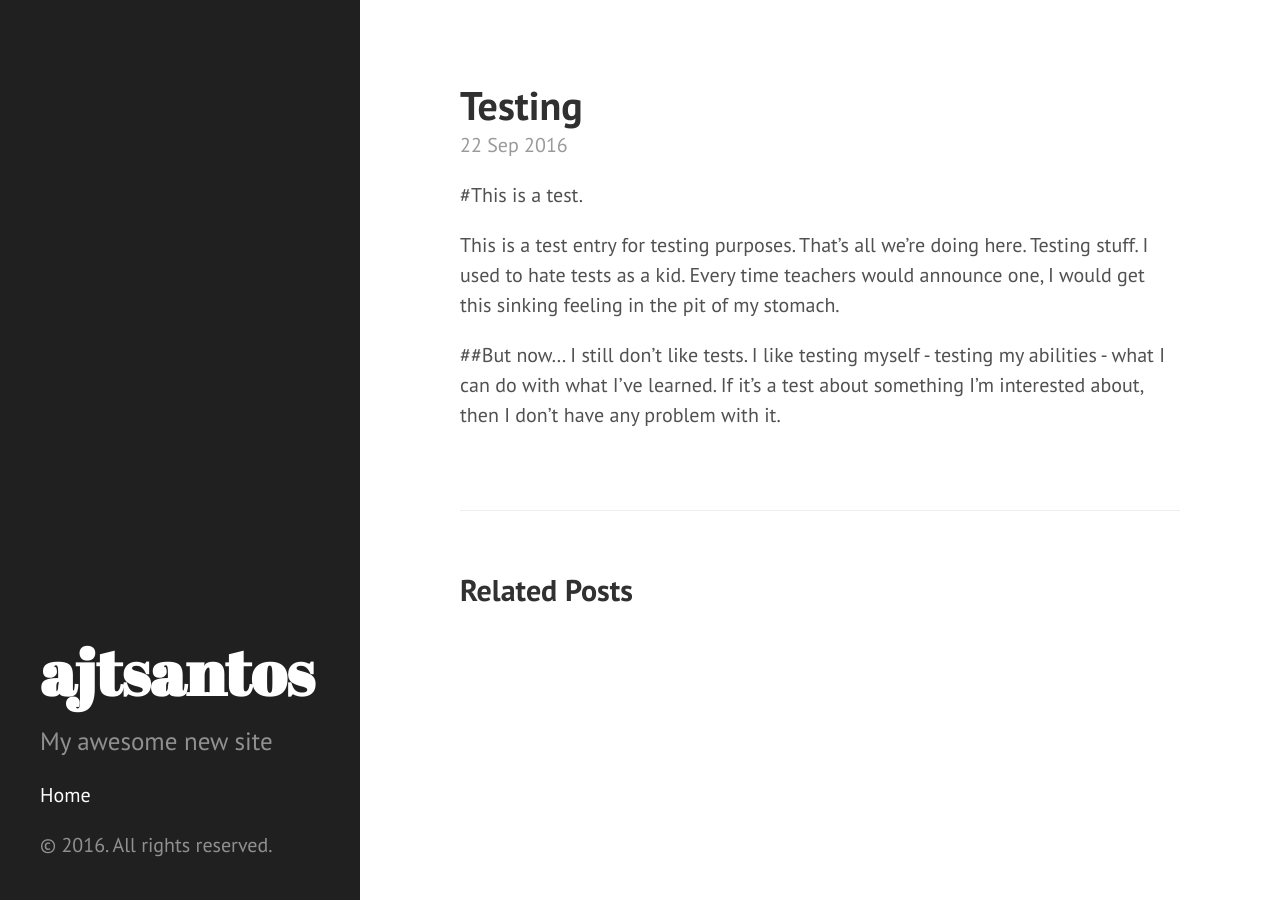
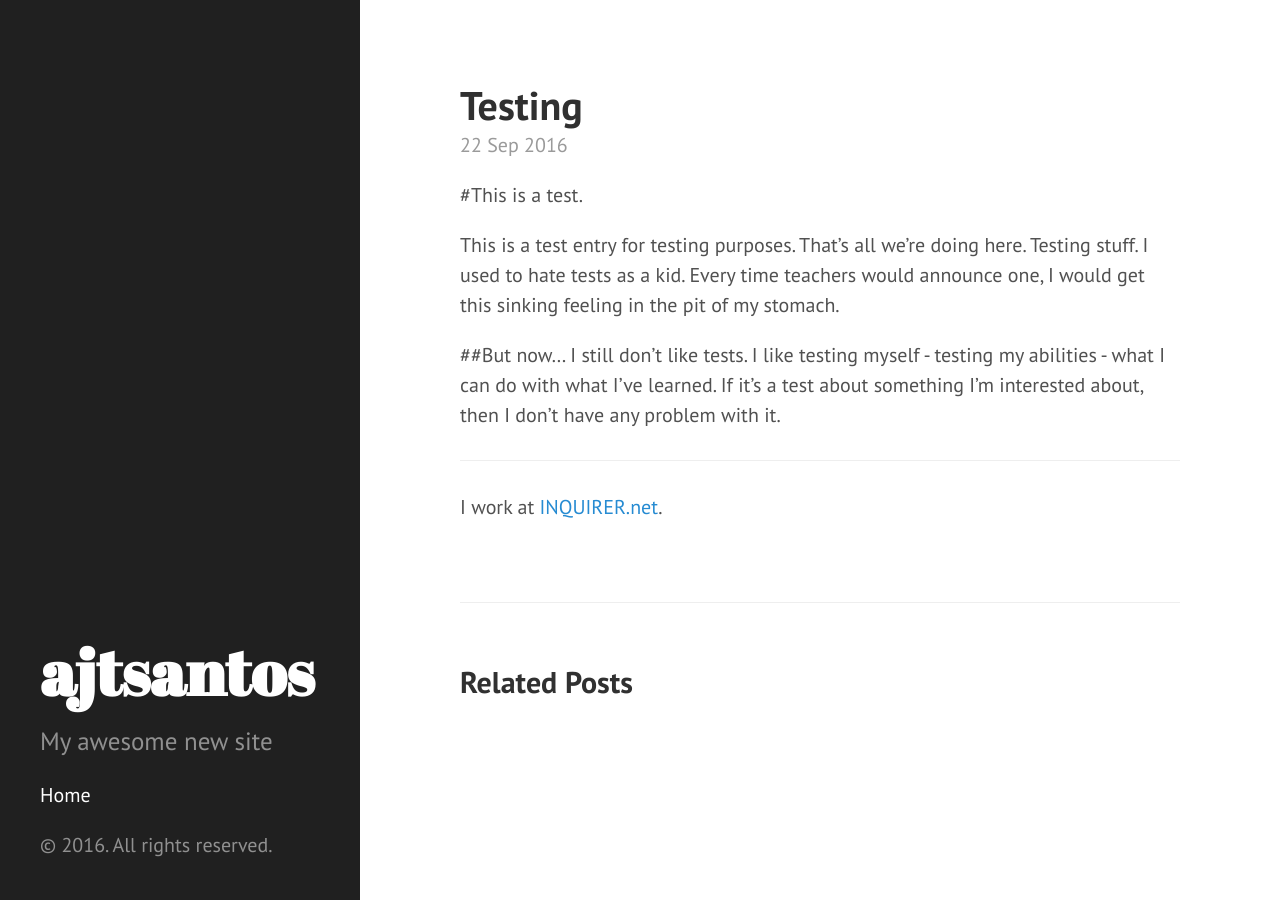
Before and after one commit to ajtsantos/ajtsantos.github.io, a Jekyll site: the page built from _posts/2016-09-22-testing.markdown, in a window 1280 px wide. Built offline with Jekyll 4.4.1, drawn with Linux system fonts in a browser that asks for light colours.

Commit message:
Post update: Testing

```diff
--- a/_posts/2016-09-22-testing.markdown
+++ b/_posts/2016-09-22-testing.markdown
@@ -9,3 +9,6 @@ This is a test entry for testing purposes. That's all we're doing here. Testing
 
 ##But now...
 I still don't like tests. I like testing myself - testing my abilities - what I can do with what I've learned. If it's a test about something I'm interested about, then I don't have any problem with it.
+
+-----
+I work at [INQUIRER.net](https://inquirer.net).
```
